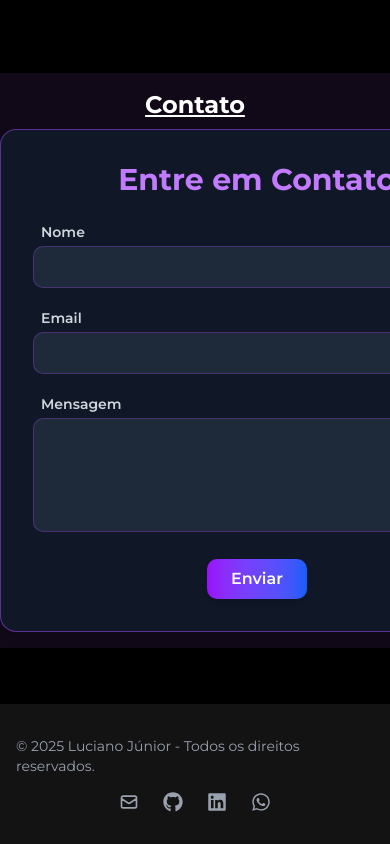
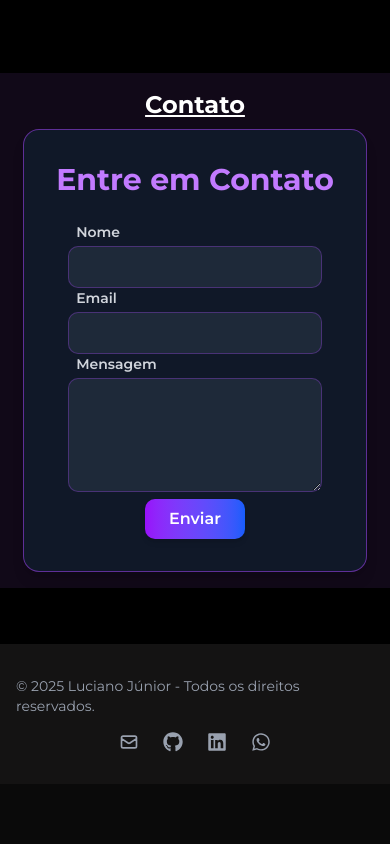
Before and after one commit to lucianomenezesjr/portifolio, a Next.js app in the folder portifolio-app/: page / in a window 390 px wide. Shown: the part 6142-6986 px from the top of the page. After the commit the page ends 6926 px from the top, so only its background shows below. Built offline with nearby package versions, Linux system fonts and the light colour scheme; a web font is replaced by a local one.

Commit message:
feat(ajust-responsiveness): Made some improviments on the responsiveness

```diff
--- a/portifolio-app/src/app/(pages)/Projetos/Alure/page.tsx
+++ b/portifolio-app/src/app/(pages)/Projetos/Alure/page.tsx
@@ -11,9 +11,9 @@ export default function AlurePage() {
     return (
         <div className="text-white">
             <Navbar className="top-2 z-50" />
-            <div className="flex flex-col">
+            <div className="flex flex-col items-center">
                 <TitleProjects titulo="Alure" />
-                <div className="flex h-screen w-full">
+                <div className="flex h-96 w-2/3 p-5">
                     <MacModel />
                 </div>
                 <div>
--- a/portifolio-app/src/components/ContactForms.tsx
+++ b/portifolio-app/src/components/ContactForms.tsx
@@ -72,7 +72,7 @@ export default function ContactForms() {
 
       <form
         onSubmit={handleSubmit}
-        className="space-y-5 w-xl max-w-md flex flex-col items-center"
+        className="w-auto mx-3 flex flex-col items-center"
       >
         {/* Nome */}
         <div className="w-full">
```
